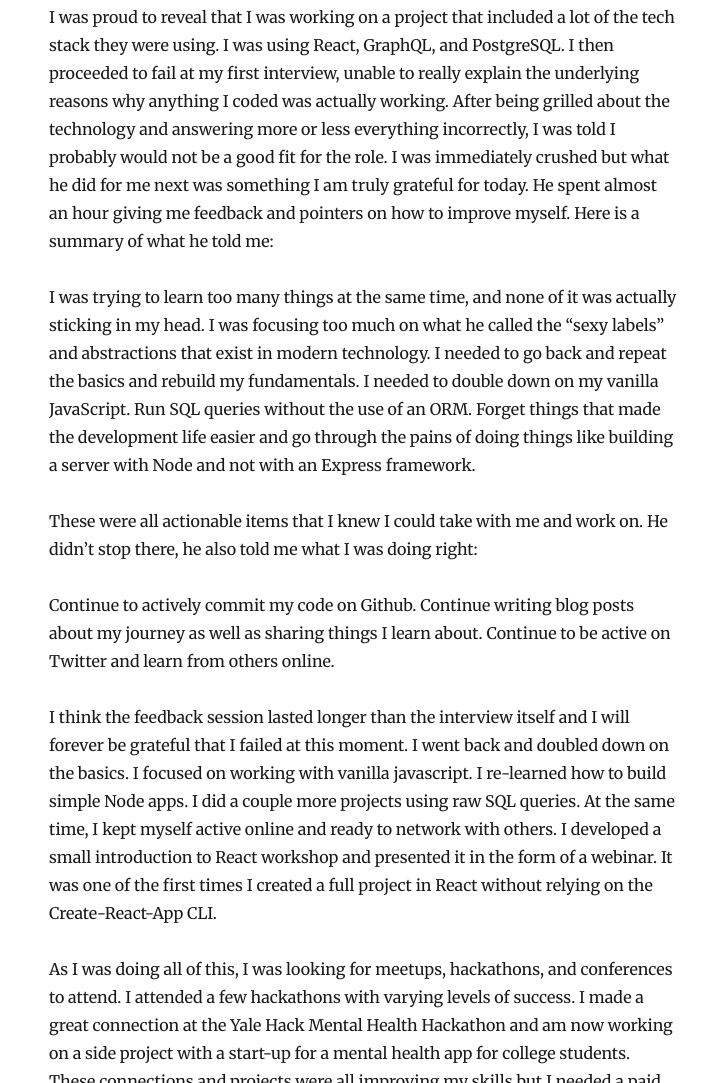
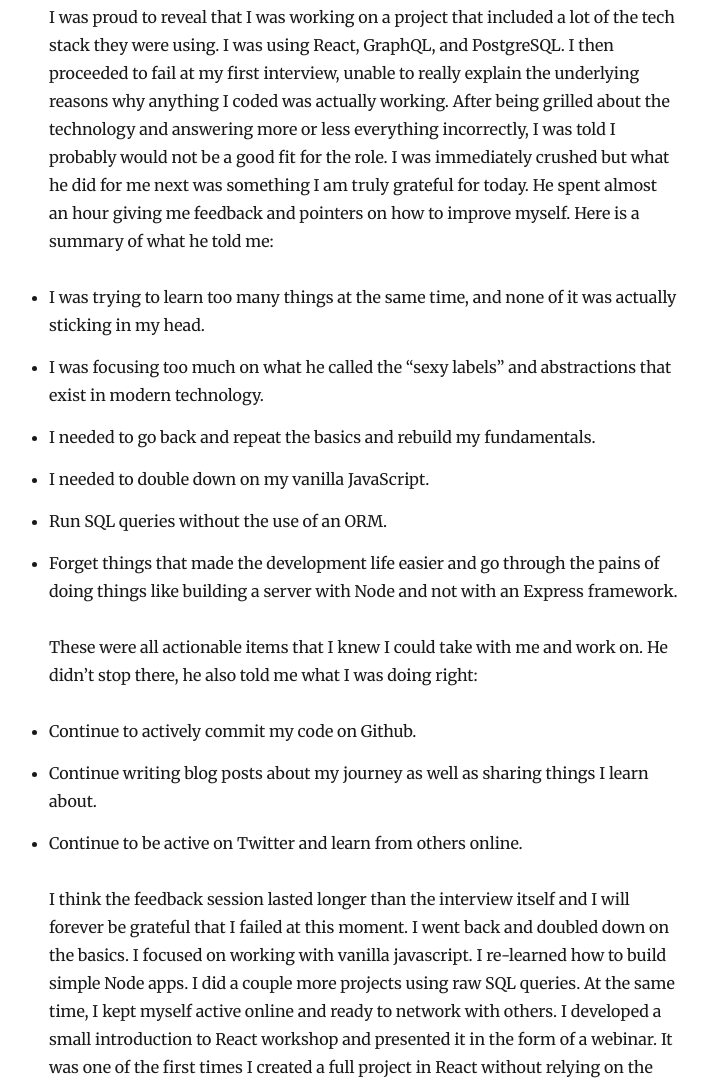
Before and after one commit to Rahat-ch/blog, a Gatsby site: page /how-i-became-a-software-engineer/ in a window 1280 px wide. Shown: the part 1524-2607 px from the top of the page, without its empty margins (276-984 px from the left). Built offline with nearby package versions, Linux system fonts and the light colour scheme; Gatsby itself is replaced by a stand-in of ours; some packages are replaced by stand-ins of ours.

Commit message:
Update index.md
update format

```diff
--- a/content/blog/how-i-became-a-software-engineer/index.md
+++ b/content/blog/how-i-became-a-software-engineer/index.md
@@ -17,18 +17,18 @@ I started promoting myself on Twitter and becoming more active in the different
 
 I was proud to reveal that I was working on a project that included a lot of the tech stack they were using. I was using React, GraphQL, and PostgreSQL. I then proceeded to fail at my first interview, unable to really explain the underlying reasons why anything I coded was actually working. After being grilled about the technology and answering more or less everything incorrectly, I was told I probably would not be a good fit for the role. I was immediately crushed but what he did for me next was something I am truly grateful for today. He spent almost an hour giving me feedback and pointers on how to improve myself. Here is a summary of what he told me:
 
-I was trying to learn too many things at the same time, and none of it was actually sticking in my head.
-I was focusing too much on what he called the “sexy labels” and abstractions that exist in modern technology.
-I needed to go back and repeat the basics and rebuild my fundamentals.
-I needed to double down on my vanilla JavaScript.
-Run SQL queries without the use of an ORM.
-Forget things that made the development life easier and go through the pains of doing things like building a server with Node and not with an Express framework.
+* I was trying to learn too many things at the same time, and none of it was actually sticking in my head.
+* I was focusing too much on what he called the “sexy labels” and abstractions that exist in modern technology.
+* I needed to go back and repeat the basics and rebuild my fundamentals.
+ * I needed to double down on my vanilla JavaScript.
+ * Run SQL queries without the use of an ORM.
+ * Forget things that made the development life easier and go through the pains of doing things like building a server with Node and not with an Express framework.
 
 These were all actionable items that I knew I could take with me and work on. He didn’t stop there, he also told me what I was doing right:
 
-Continue to actively commit my code on Github.
-Continue writing blog posts about my journey as well as sharing things I learn about.
-Continue to be active on Twitter and learn from others online.
+* Continue to actively commit my code on Github.
+* Continue writing blog posts about my journey as well as sharing things I learn about.
+* Continue to be active on Twitter and learn from others online.
 
 I think the feedback session lasted longer than the interview itself and I will forever be grateful that I failed at this moment. I went back and doubled down on the basics. I focused on working with vanilla javascript. I re-learned how to build simple Node apps. I did a couple more projects using raw SQL queries. At the same time, I kept myself active online and ready to network with others. I developed a small introduction to React workshop and presented it in the form of a webinar. It was one of the first times I created a full project in React without relying on the Create-React-App CLI.
 
```
